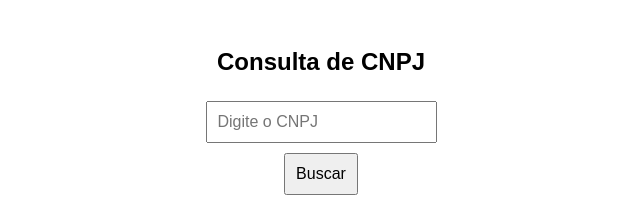
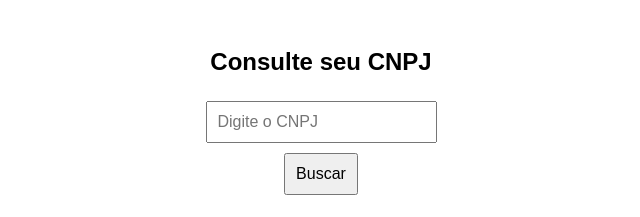
Before and after one commit to readerman10/consulta-cnpj, a plain HTML site: page index.html in a window 1280 px wide. Shown: the top 217 px of the page, 319-959 px from the left. Drawn offline with nearby package versions, Linux system fonts and the light colour scheme.

Commit message:
Update index.html

```diff
--- a/index.html
+++ b/index.html
@@ -30,7 +30,7 @@
     </style>
 </head>
 <body>
-    <h2>Consulta de CNPJ</h2>
+    <h2>Consulte seu CNPJ</h2>
     <input type="text" id="cnpj" placeholder="Digite o CNPJ" maxlength="18">
     <button onclick="consultarCNPJ()">Buscar</button>
     <div id="resultado"></div>
```
